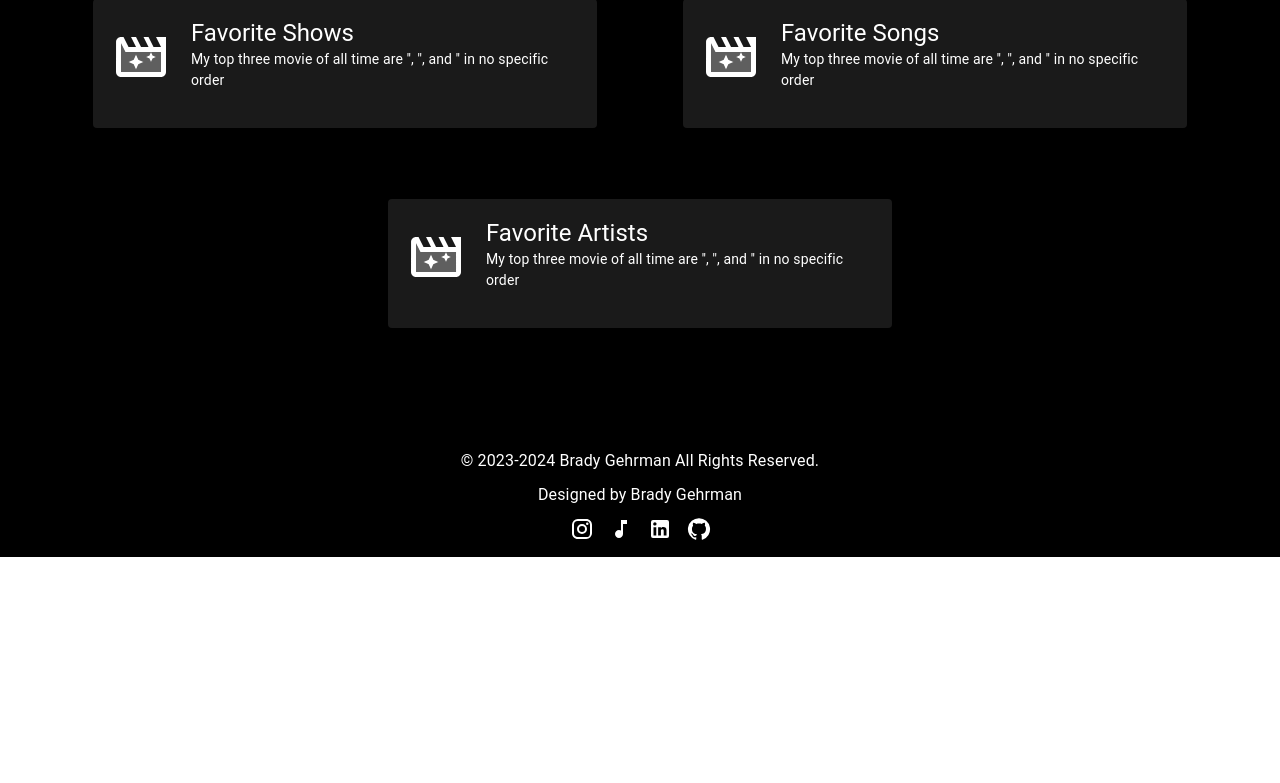
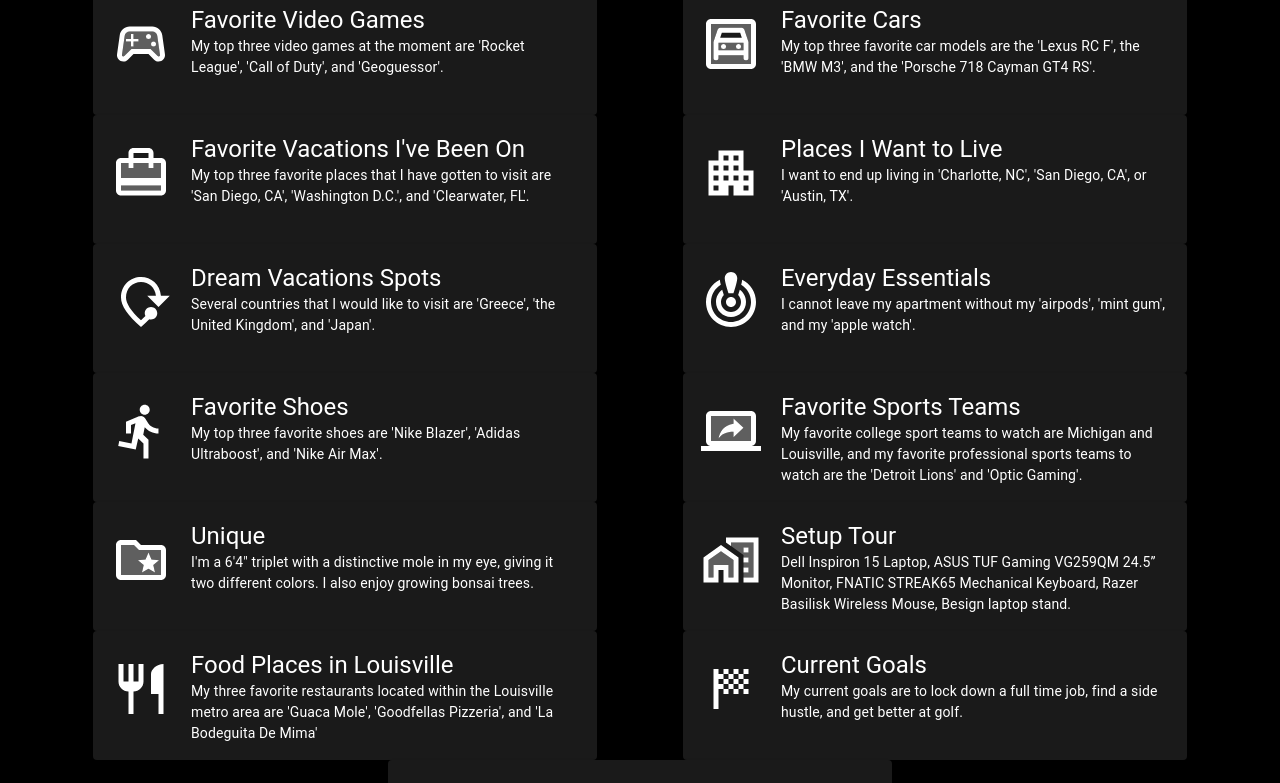
Before and after one commit to btgehr01/Portfolio, a React app: page /about in a window 1280 px wide. Shown: the part 520-1303 px from the top of the page. Before the commit the page ends 1077 px from the top, so only its background shows below. Built offline with nearby package versions, Linux system fonts and the light colour scheme.

Commit message:
[brady] finsihed up the about page

```diff
--- a/src/Screens/About.tsx
+++ b/src/Screens/About.tsx
@@ -20,38 +20,110 @@
     {
       name: "Athletics",
       description:
-        "I participated in high school soccer and collegiate volleyball, and I am currently learning golf.",
+        "I participated in high school soccer and collegiate club volleyball, and I am currently learning golf.",
       logo: "ScoreboardTwoTone",
     },
     {
       name: "Hobbies",
       description:
-        "I enjoy working out, trying new things, and going to sporting events.",
+        "I enjoy working out, trying new things, playing video games, and going to sporting events.",
       logo: "BatteryCharging80TwoTone",
     },
     {
       name: "Favorite Movies",
       description:
-        "My top three movie of all time are '', '', and '' in no specific order",
+        "My top three movies of all time are 'Shawshank Redemption', 'Remember the Titans', and 'Top Gun' in no specific order.",
       logo: "MovieFilterTwoTone",
     },
     {
       name: "Favorite Shows",
       description:
-        "My top three movie of all time are '', '', and '' in no specific order",
-      logo: "MovieFilterTwoTone",
+        "My top three TV shows of all time are 'The 100', 'Game of Thrones', and.'Pine Gab'",
+      logo: "ConnectedTvTwoTone",
     },
     {
       name: "Favorite Songs",
       description:
-        "My top three movie of all time are '', '', and '' in no specific order",
-      logo: "MovieFilterTwoTone",
+        "My three favorite songs at the moment are 'Don't Stop Believin'n' by Journey, 'Replay' by Iyaz, 'Oklahoma Smokeshow' by Zach Bryan, and 'Yes Indeed' by Drake.",
+      logo: "LibraryMusicTwoTone",
     },
     {
-      name: "Favorite Artists",
+      name: "Favorite Video Games",
       description:
-        "My top three movie of all time are '', '', and '' in no specific order",
-      logo: "MovieFilterTwoTone",
+        "My top three video games at the moment are 'Rocket League', 'Call of Duty', and 'Geoguessor'.",
+      logo: "SportsEsportsTwoTone",
+    },
+    {
+      name: "Favorite Cars",
+      description:
+        "My top three favorite car models are the 'Lexus RC F', the 'BMW M3', and the 'Porsche 718 Cayman GT4 RS'.",
+      logo: "GarageTwoTone",
+    },
+    {
+      name: "Favorite Vacations I've Been On",
+      description:
+        "My top three favorite places that I have gotten to visit are 'San Diego, CA', 'Washington D.C.', and 'Clearwater, FL'.",
+      logo: "CardTravelTwoTone",
+    },
+    {
+      name: "Places I Want to Live",
+      description:
+        "I want to end up living in 'Charlotte, NC', 'San Diego, CA', or 'Austin, TX'.",
+      logo: "ApartmentTwoTone",
+    },
+    {
+      name: "Dream Vacations Spots",
+      description:
+        "Several countries that I would like to visit are 'Greece', 'the United Kingdom', and 'Japan'.",
+      logo: "ModeOfTravelTwoTone",
+    },
+    {
+      name: "Everyday Essentials",
+      description:
+        "I  cannot leave my apartment without my 'airpods', 'mint gum', and my 'apple watch'.",
+      logo: "CrisisAlertTwoTone",
+    },
+    {
+      name: "Favorite Shoes",
+      description:
+        "My top three favorite shoes are 'Nike Blazer', 'Adidas Ultraboost', and 'Nike Air Max'.",
+      logo: "DirectionsRunTwoTone",
+    },
+    {
+      name: "Favorite Sports Teams",
+      description:
+        "My favorite college sport teams to watch are Michigan and Louisville, and my favorite professional sports teams to watch are the 'Detroit Lions' and 'Optic Gaming'.",
+      logo: "ScreenShareTwoTone",
+    },
+    {
+      name: "Unique",
+      description:
+        "I'm a 6'4\" triplet with a distinctive mole in my eye, giving it two different colors. I also enjoy growing bonsai trees.",
+      logo: "FolderSpecialTwoTone",
+    },
+    {
+      name: "Setup Tour",
+      description:
+        "Dell Inspiron 15 Laptop, ASUS TUF Gaming VG259QM 24.5” Monitor, FNATIC STREAK65 Mechanical Keyboard, Razer Basilisk Wireless Mouse, Besign laptop stand.",
+      logo: "HomeWorkTwoTone",
+    },
+    {
+      name: "Food Places in Louisville",
+      description:
+        "My three favorite restaurants located within the Louisville metro area are 'Guaca Mole', 'Goodfellas Pizzeria', and 'La Bodeguita De Mima'",
+      logo: "RestaurantTwoTone",
+    },
+    {
+      name: "Current Goals",
+      description:
+        "My current goals are to lock down a full time job, find a side hustle, and get better at golf.",
+      logo: "SportsScoreTwoTone",
+    },
+    {
+      name: "Favorite Apps",
+      description:
+        "My current favorite apps are 'YouTube', 'Spotify', and 'Instagram'.",
+      logo: "PhoneIphoneTwoTone",
     },
   ];
 
@@ -75,6 +147,7 @@
         display: "flex",
         flexWrap: "wrap",
         justifyContent: "space-around",
+        cursor: "default",
       }}
     >
       {renderAboutObjects()}
```
